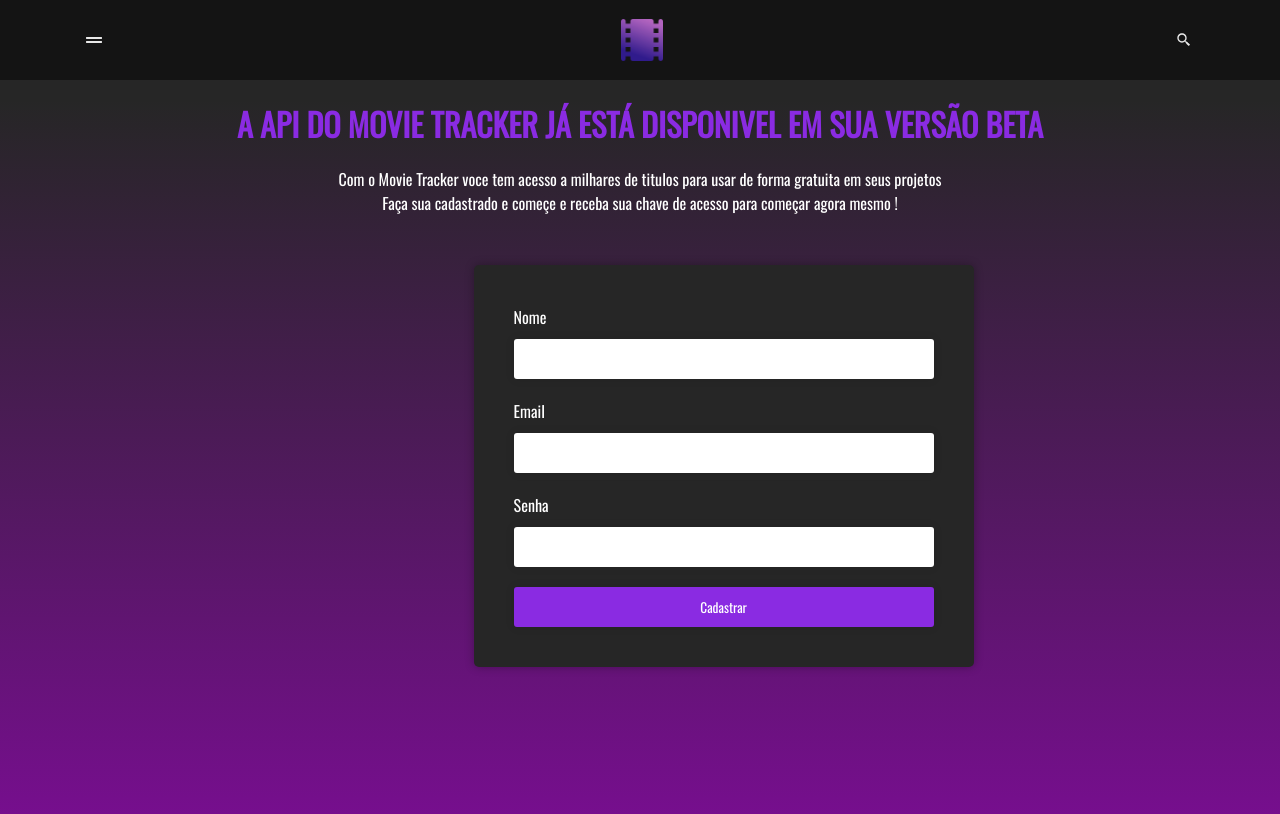
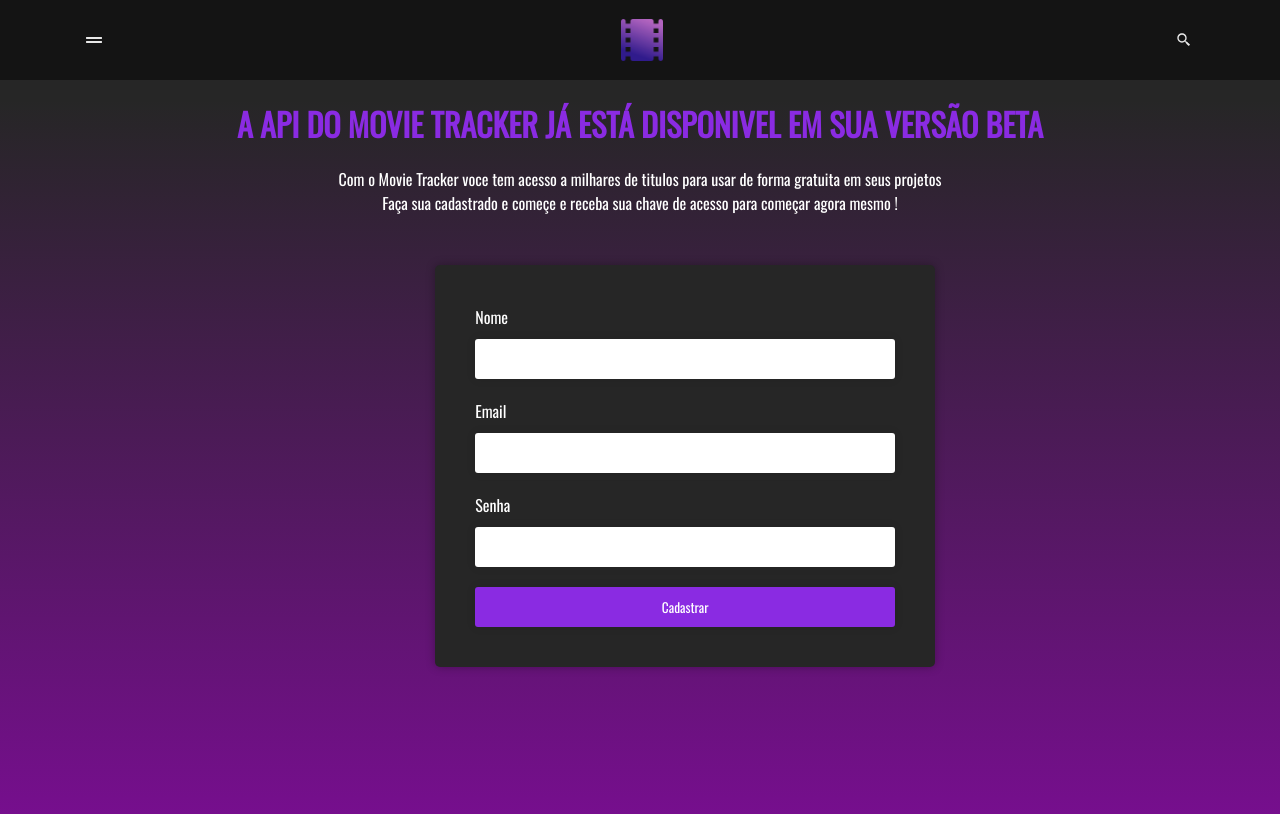
Before and after one commit to JeanCastilhos2/Movie-Tracker, a React (Vite) app: page /cadastrar in a window 1280 px wide. Shown: the top 814 px of the page. Built offline with nearby package versions, Linux system fonts and the light colour scheme; no server answers.

Commit message:
layout mudanças

```diff
--- a/src/pages/Cadastrar/Cadastrar.css
+++ b/src/pages/Cadastrar/Cadastrar.css
@@ -18,7 +18,7 @@
   box-shadow: 0px 0px 10px rgba(0, 0, 0, 0.3);
   border-radius: 5px;
   margin-top: 50px;
-  margin-left: 37%;
+  margin-left: 34%;
 }
 
 .card form {
```
